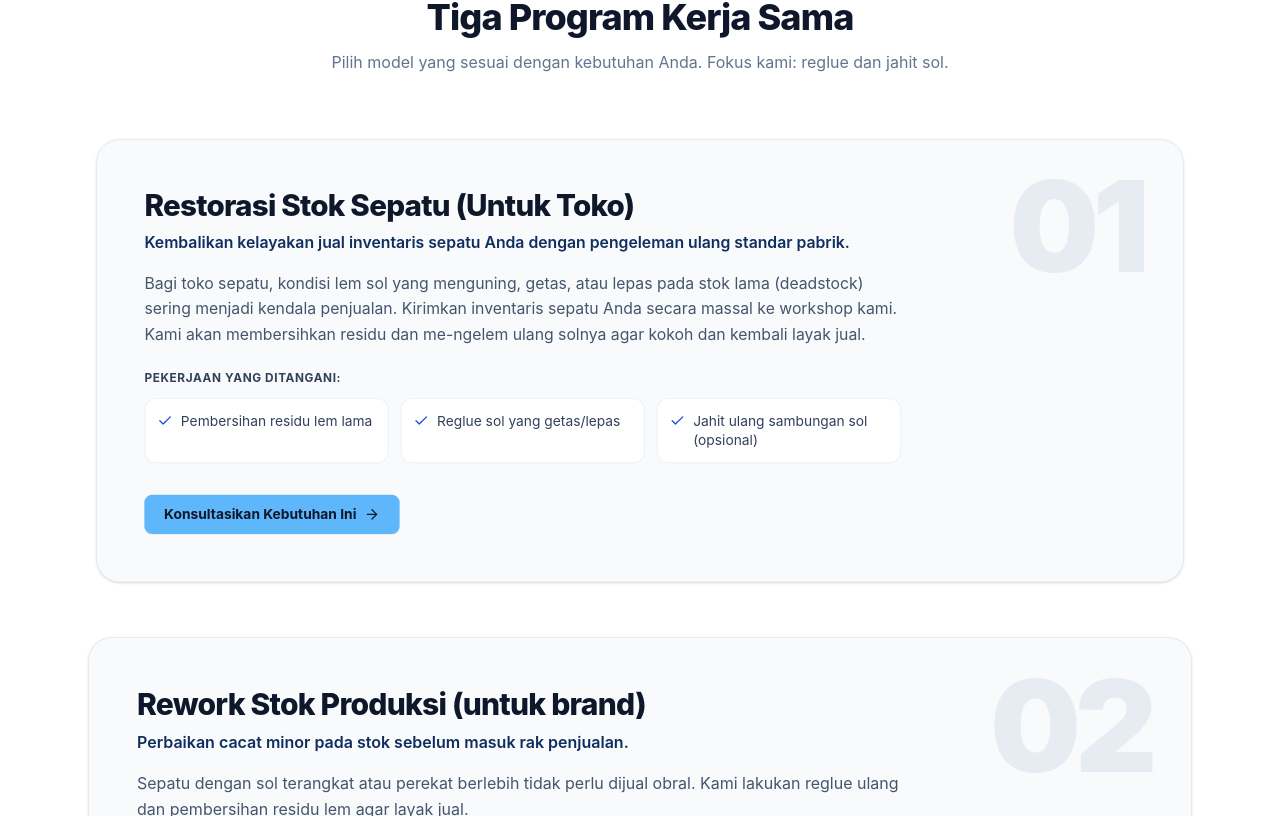
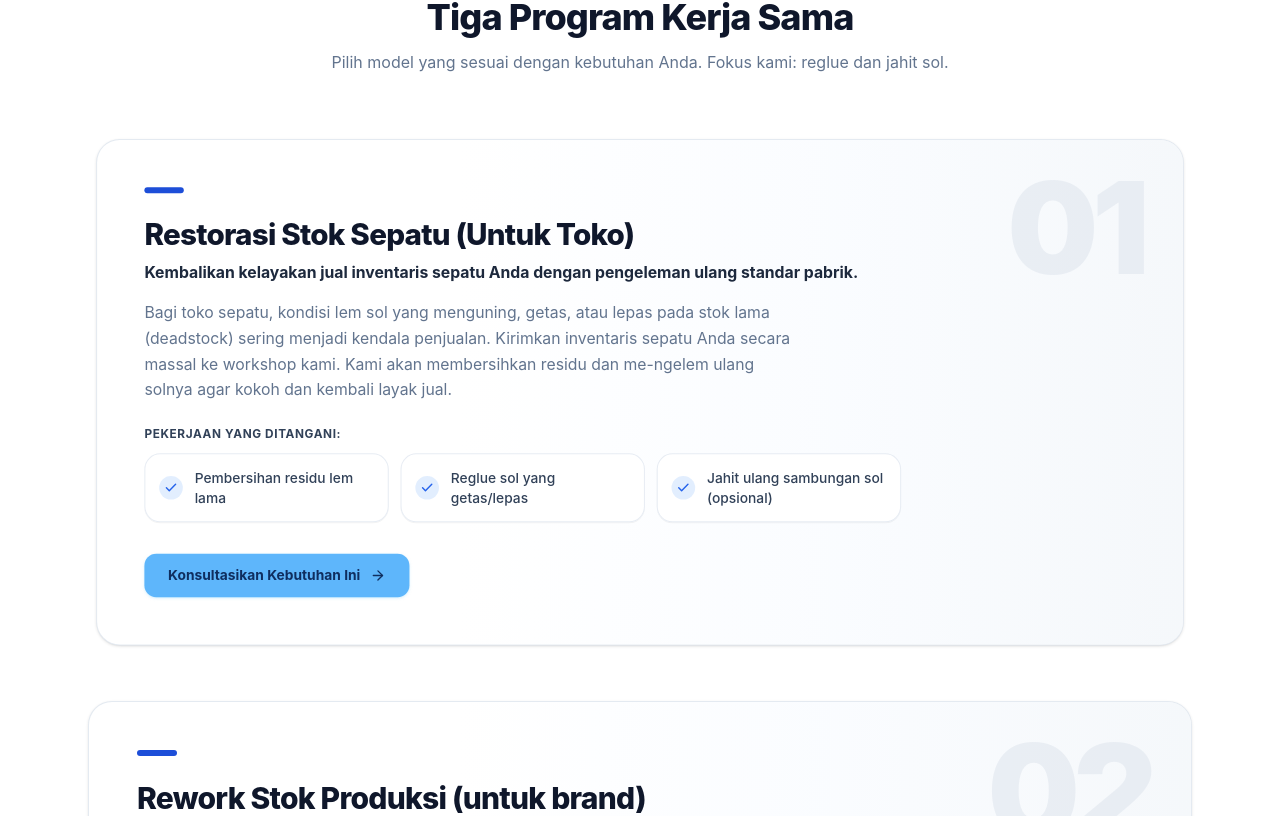
Before and after one commit to shoeworkshop/sole-solution, a React (Vite) app: page / in a window 1280 px wide. Shown: the part 1064-1880 px from the top of the page. Built offline with nearby package versions, Linux system fonts and the light colour scheme.

Commit message:
Refine program card design with accent bars, circular checkmarks, and light blue action button

```diff
--- a/src/components/ProgramsSection.tsx
+++ b/src/components/ProgramsSection.tsx
@@ -38,23 +38,29 @@ const ProgramPanel: React.FC<ProgramPanelProps> = ({
           scale: shouldReduceMotion ? 1 : scale,
           transformOrigin: 'top center',
         }}
-        className="w-full bg-slate-50 rounded-3xl p-8 sm:p-12 shadow-sm border border-slate-200/80 relative overflow-hidden"
+        className="w-full bg-white rounded-3xl p-8 sm:p-12 shadow-sm border border-slate-200/90 relative overflow-hidden"
       >
-        {/* Angka 01/02/03 Raksasa di latar belakang/sudut panel */}
-        <div className="absolute top-4 right-6 sm:top-6 sm:right-10 text-7xl sm:text-9xl font-black tracking-tighter text-slate-200/80 select-none pointer-events-none">
+        {/* Subtle diagonal background gradient like screenshot */}
+        <div className="absolute right-0 top-0 w-2/3 h-full bg-gradient-to-l from-slate-100/70 via-blue-50/30 to-transparent pointer-events-none" />
+
+        {/* Angka 01/02/03 Raksasa di sudut panel */}
+        <div className="absolute top-4 right-6 sm:top-6 sm:right-10 text-8xl sm:text-[130px] font-black tracking-tighter text-slate-200/70 select-none pointer-events-none leading-none">
           {program.number}
         </div>
 
         <div className="relative z-10 max-w-3xl">
+          {/* Top Blue Accent Bar */}
+          <div className="w-10 h-1.5 rounded-full bg-[#1d4ed8] mb-6" />
+
           <h3 className="text-2xl sm:text-3xl font-extrabold text-slate-900 mb-2 tracking-tight">
             {program.title}
           </h3>
 
-          <p className="text-sm sm:text-base font-semibold text-[#0f2e5f] mb-4">
+          <p className="text-sm sm:text-base font-bold text-slate-800 mb-4">
             {program.tagline}
           </p>
 
-          <p className="text-sm sm:text-base text-slate-600 leading-relaxed mb-6">
+          <p className="text-sm sm:text-base text-slate-500 leading-relaxed mb-6 max-w-2xl">
             {program.description}
           </p>
 
@@ -67,9 +73,11 @@ const ProgramPanel: React.FC<ProgramPanelProps> = ({
               {program.items.map((item, dIdx) => (
                 <div
                   key={dIdx}
-                  className="flex items-start gap-2 text-xs sm:text-sm text-slate-700 bg-white p-3 rounded-xl border border-slate-200/60"
+                  className="flex items-center gap-3 text-xs sm:text-sm font-medium text-slate-700 bg-white/90 p-3.5 rounded-2xl border border-slate-200/80 shadow-2xs"
                 >
-                  <Check className="w-4 h-4 text-[#1d4ed8] shrink-0 mt-0.5" />
+                  <div className="w-6 h-6 rounded-full bg-blue-100/80 text-[#2563eb] flex items-center justify-center shrink-0">
+                    <Check className="w-3.5 h-3.5 stroke-[2.5]" />
+                  </div>
                   <span>{item}</span>
                 </div>
               ))}
@@ -81,10 +89,10 @@ const ProgramPanel: React.FC<ProgramPanelProps> = ({
               href={programWaUrl}
               target="_blank"
               rel="noopener noreferrer"
-              className="inline-flex items-center gap-2 px-5 py-2.5 rounded-lg text-xs sm:text-sm font-bold bg-[#5EB6FB] text-[#0F172A] hover:bg-[#4BA8F0] transition-colors shadow-2xs"
+              className="inline-flex items-center gap-2.5 px-6 py-3 rounded-xl text-xs sm:text-sm font-bold bg-[#5EB6FB] text-[#0f2e5f] hover:bg-[#4BA8F0] active:scale-[0.98] transition-all shadow-sm shadow-sky-200/50"
             >
               <span>Konsultasikan Kebutuhan Ini</span>
-              <ArrowRight className="w-4 h-4" />
+              <ArrowRight className="w-4 h-4 text-[#0f2e5f]" />
             </a>
           </div>
         </div>
```
